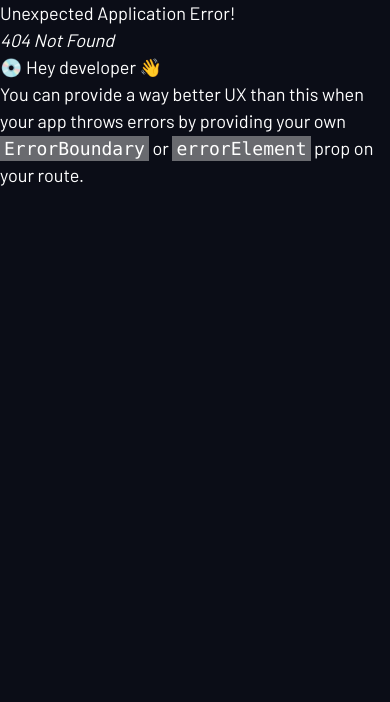
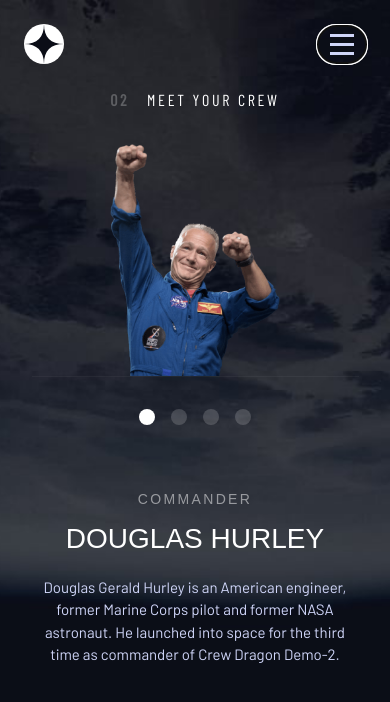
Before and after one commit to basitkorai/space-tourism-website, a React (Vite) app: page /crew in a window 390 px wide. Before the commit this address had no page. Shown: the top 702 px of the page. Built offline with nearby package versions, Linux system fonts and the light colour scheme; a web font is replaced by a local one.

Commit message:
fix: crew page's mobile layout updated

```diff
--- a/package.json
+++ b/package.json
@@ -4,7 +4,7 @@
   "version": "0.0.0",
   "type": "module",
   "scripts": {
-    "dev": "vite",
+    "dev": "vite --host",
     "build": "vite build",
     "lint": "eslint . --ext js,jsx --report-unused-disable-directives --max-warnings 0",
     "preview": "vite preview"
--- a/src/App.jsx
+++ b/src/App.jsx
@@ -2,6 +2,7 @@
 import Home from './pages/Home'
 import { createBrowserRouter, RouterProvider } from 'react-router-dom'
 import Destination from './pages/Destination.jsx'
+import Crew from './pages/Crew'
 
 const router = createBrowserRouter([
   {
@@ -16,6 +17,10 @@
     path: 'destination',
     element: <Destination />,
   },
+  {
+    path: 'crew',
+    element: <Crew />,
+  },
 ])
 
 function App() {
--- a/src/assets/global.css
+++ b/src/assets/global.css
@@ -22,6 +22,10 @@
   background-image: url('./images/destination/background-destination-mobile.jpg');
 }
 
+.bg-crew {
+  background-image: url('./images/crew/background-crew-mobile.jpg');
+}
+
 @media (min-width: 48em) {
   .active::before {
     content: '';
@@ -40,6 +44,10 @@
   .bg-destination {
     background-image: url('./images/destination/background-destination-tablet.jpg');
   }
+
+  .bg-crew {
+    background-image: url('./images/crew/background-crew-tablet.jpg');
+  }
 }
 
 @media (min-width: 64em) {
@@ -50,4 +58,8 @@
   .bg-destination {
     background-image: url('./images/destination/background-destination-desktop.jpg');
   }
+
+  .bg-crew {
+    background-image: url('./images/crew/background-crew-desktop.jpg');
+  }
 }
--- a/src/components/RoundIndicators.jsx
+++ b/src/components/RoundIndicators.jsx
@@ -1,9 +1,13 @@
 const RoundIndicators = () => {
   return (
-    <div className="round-indicators text-center flex gap-8 justify-center items-center">
+    <div className="round-indicators text-center flex gap-4 justify-center items-center mb-8">
       <button
         aria-selected="true"
-        class="pb-4  bg-white aspect-square rounded-full"
+        class="pb-4 bg-white aspect-square rounded-full"
+      ></button>
+      <button
+        aria-selected="true"
+        class="pb-4 hover:bg-translucent bg-grey aspect-square rounded-full"
       ></button>
       <button
         aria-selected="true"
--- /dev/null
+++ b/src/pages/Crew.jsx
@@ -0,0 +1,46 @@
+import Navbar from '../components/Navbar'
+import Sidebar from '../components/Sidebar'
+import AppProvider from '../context/context'
+import backgroundImages from '../utils/backgroundImages'
+import crew1 from '../assets/images/crew/image-douglas-hurley.png'
+import RoundIndicators from '../components/RoundIndicators'
+
+const Crew = () => {
+  return (
+    <AppProvider>
+      <div className={`bg-crew ${backgroundImages}`}>
+        <header>
+          <Navbar />
+          <Sidebar />
+        </header>
+        <div className="text-center lg:text-left mb-[5.06rem] md:mb-[9.75rem] lg:mb-0 pt-6">
+          <p className="md:pl-[2.375rem] lg:pl-[3.47rem] text-base md:text-xl lg:text-[1.75rem] uppercase font-sans_cond tracking-[0.16875rem] text-center md:text-left mb-8 md:mb-[3.75rem] lg:mb-[6.0625rem]">
+            <span className="font-bold opacity-25 mr-[1.12rem]">02</span>
+            Meet your crew
+          </p>
+          <div className="mx-auto my-8 grid justify-items-center border-b border-navcolor max-w-[20.4375rem] md:max-w-[27.75rem] lg:max-w-full">
+            <img
+              className="max-w-[10.625rem] md:max-w-[18.75rem] lg:max-w-[27.8125rem] "
+              src={crew1}
+              alt=""
+              width="445"
+              height="445"
+            />
+          </div>
+          <RoundIndicators />
+          <p className="grid lg:flex gap-2 lg:gap-[4.94rem] text-[] mb-4 md:mb-[1.75rem] max-w-[20.4375rem] md:max-w-[27.75rem] lg:max-w-full pt-8 mt-8 md:mt-[3.02rem] lg:mt-[3.37rem] mx-auto uppercase font-serif tracking-normal">
+            <span className="text-sh2 opacity-50">Commander</span>
+            <span className="text-sh1">Douglas Hurley</span>
+          </p>
+          <p className="mx-auto text-[0.9375rem] md:text-base max-w-[20.4375rem] md:max-w-[27.75rem] text-accent leading-normal">
+            Douglas Gerald Hurley is an American engineer, former Marine Corps
+            pilot and former NASA astronaut. He launched into space for the
+            third time as commander of Crew Dragon Demo-2.
+          </p>
+        </div>
+      </div>
+    </AppProvider>
+  )
+}
+
+export default Crew
```
